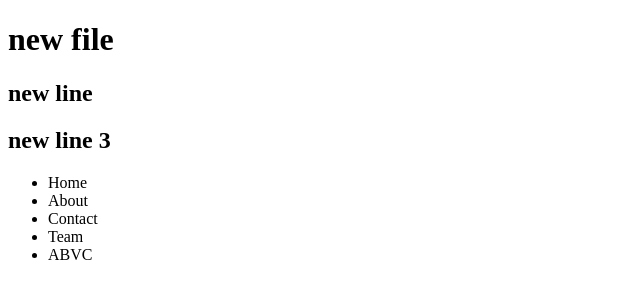
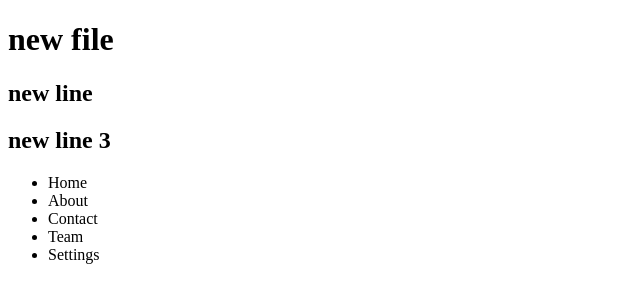
Before and after one commit to MMaciej0/git, a plain HTML site: page src/index.html in a window 1280 px wide. Shown: the full height of the page, 0-640 px from the left. Drawn offline with Linux system fonts and the light colour scheme.

Commit message:
modified list

```diff
--- a/src/index.html
+++ b/src/index.html
@@ -15,7 +15,7 @@
         <li>About</li>
         <li>Contact</li>
         <li>Team</li>
-        <li>ABVC</li>
+        <li>Settings</li>
       </ul>
     </nav>
   </body>
```
